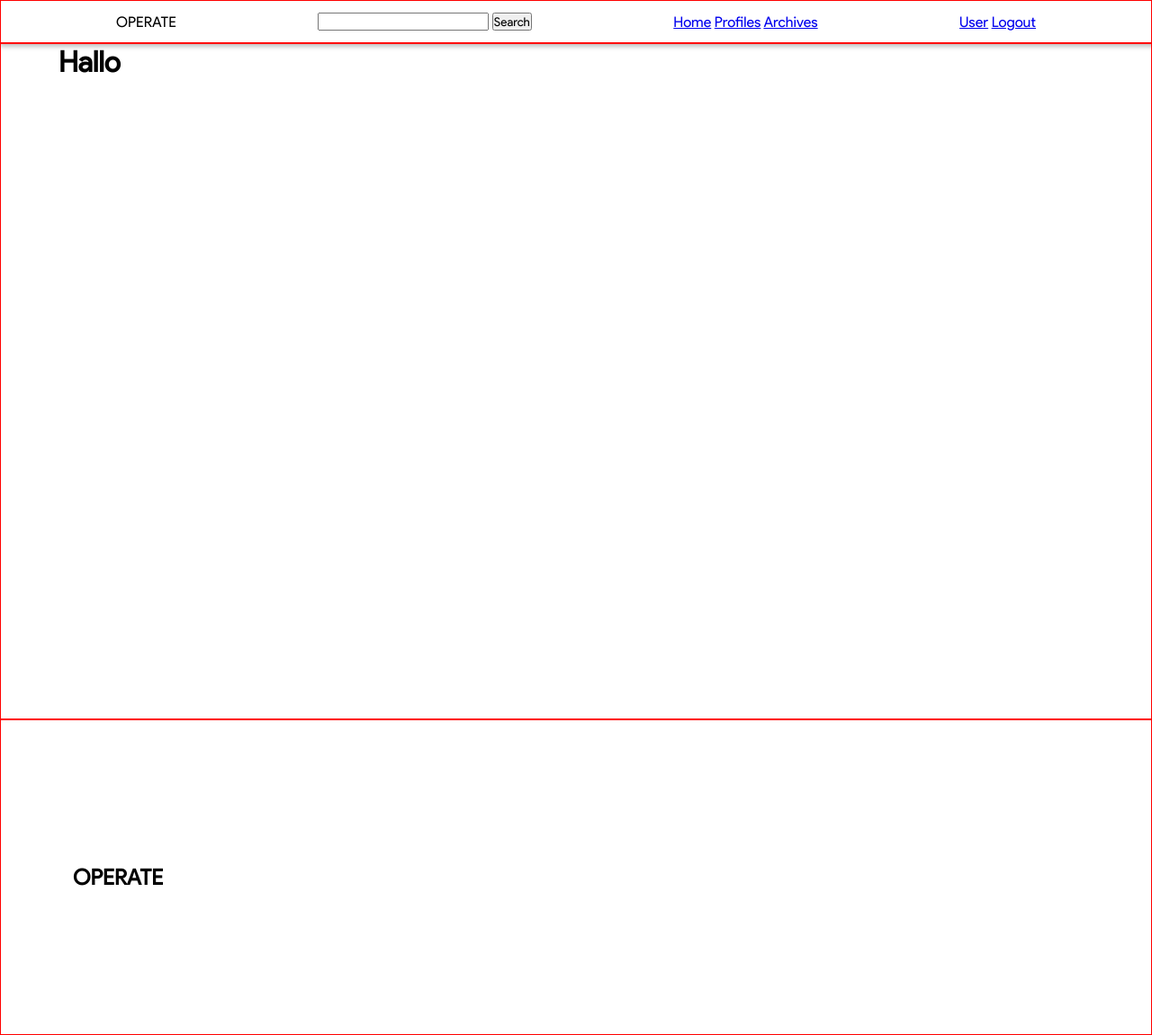
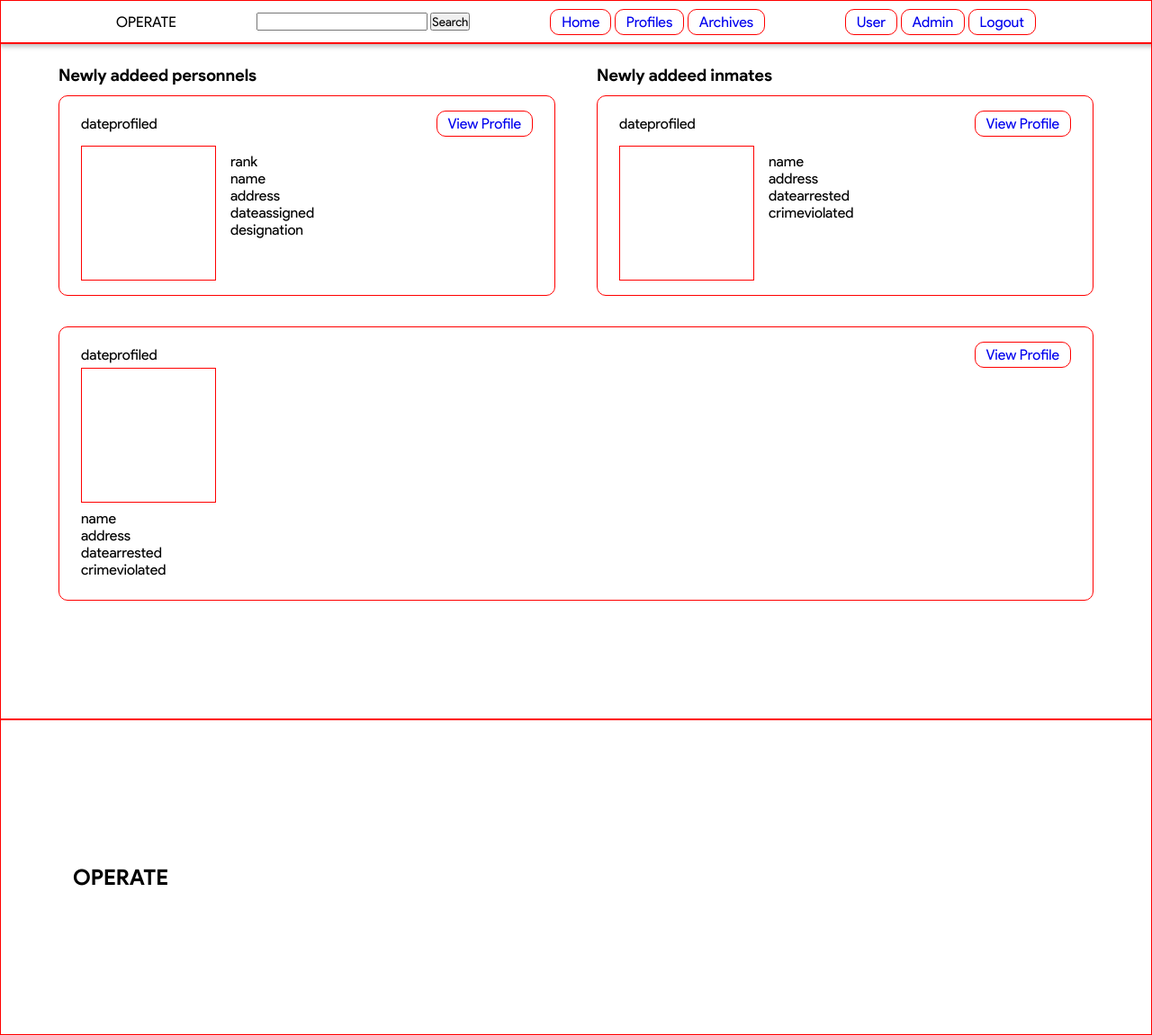
Before and after one commit to bluery0206/operate, a Django app: page / in a window 1280 px wide. Shown: the whole page at 90% size. Run offline with Django 5.2, Linux system fonts and the light colour scheme.

Commit message:
updated UIs

```diff
--- a/home/static/main.css
+++ b/home/static/main.css
@@ -31,6 +31,10 @@
     --shadow: rgba(0, 0, 0, 0.25);
 }
 
+h1, h2, h3, h4, h5, h6 {
+    font-family: ProductSans-Bold;
+}
+
 * {
 	padding: 0;
 	margin: 0;
@@ -60,9 +64,68 @@ footer {
     padding: 20dvh 10dvh;
 }
 
-nav {
-    display: flex;
-    padding: 0 4dvw;
-    height: 3em;
+.new_profiles {
+    padding                 : 2% 0;
+    display                 : grid;
+    grid-template-columns   : 48% 48%;
+    justify-content         : space-between;
+
+    .card {
+        margin: 2% 0;
+
+        .content {
+            margin-top              : 2%;
+            grid-template-columns   : 150px calc((100% - 150px) - 1em);
+            justify-content         : space-between;
+        }
+    }
+}
+
+.card {
+    border          : 1px solid red;
+    padding         : 1em 1.5em;
+    border-radius   : 10px;
+
+    .header {
+/*            border: 1px solid red;*/
+        display         : flex;
+        justify-content : space-between;
+        align-items     : center;
+
+        .actions {
+/*                border: 1px solid red;*/
+            display: flex;
+            gap: 0.5em;
+        }
+    }
+
+    .content {
+        display: grid;
+
+        .picture {
+            border  : 1px solid red;
+            height  : 150px;
+            width   : 150px;
+
+            img {
+                object-fit: contain;
+            }
+        }
+
+        .details {
+/*            border: 1px solid red;*/
+            padding: 0.5em 0;
+        }
+    }
+}
+
+.btn {
+    padding: 0.25em 0.75em;
+    border: none;
+    border-radius: 10px;
     border: 1px solid red;
+    outline: none;
+    background: none;
+    cursor: pointer;
+    text-decoration: none;
 }
--- a/home/templates/home/base.html
+++ b/home/templates/home/base.html
@@ -20,14 +20,15 @@
 		</form>
 
 		<div>
-			<a href="#">Home</a>
-			<a href="#">Profiles</a>
-			<a href="#">Archives</a>
+			<a class="btn" href="{% url 'operate-home' %}">Home</a>
+			<a class="btn" href="{% url 'profiles' %}">Profiles</a>
+			<a class="btn" href="#">Archives</a>
 		</div>
 
 		<div>
-			<a href="#">User</a>
-			<a href="#">Logout</a>
+			<a class="btn" href="#">User</a>
+			<a class="btn" href="admin/">Admin</a>
+			<a class="btn" href="#">Logout</a>
 		</div>
 	</header>
 
--- a/home/templates/home/home.html
+++ b/home/templates/home/home.html
@@ -1,5 +1,84 @@
 {% extends 'home/base.html' %}
 
 {% block content %}
-	<h1>Hallo</h1>
+	<div class="new_profiles">
+		<div class="personnels">
+			<h3>Newly addeed personnels</h3>
+
+			<div class="personnel card">
+				<div class="header">
+					<div>dateprofiled</div>
+
+					<div class="actions">
+						<a class="btn" href="#">View Profile</a>
+					</div>
+				</div>
+
+				<div class="content">
+					<div class="picture">
+						<img src="" alt="">
+					</div>
+
+					<div class="details">
+						<div>rank</div>
+						<div>name</div>
+						<div>address</div>
+						<div>dateassigned</div>
+						<div>designation</div>
+					</div>
+				</div>
+			</div>
+		</div>
+
+		<div class="inmates">
+			<h3>Newly addeed inmates</h3>
+
+			<div class="inmate card">
+				<div class="header">
+					<div>dateprofiled</div>
+
+					<div class="actions">
+						<a class="btn" href="#">View Profile</a>
+					</div>
+				</div>
+
+				<div class="content">
+					<div class="picture">
+						<img src="" alt="">
+					</div>
+
+					<div class="details">
+						<div>name</div>
+						<div>address</div>
+						<div>datearrested</div>
+						<div>crimeviolated</div>
+					</div>
+				</div>
+			</div>
+
+		</div>
+	</div>
+
+	<div class="inmate card">
+		<div class="header">
+			<div>dateprofiled</div>
+
+			<div class="actions">
+				<a class="btn" href="#">View Profile</a>
+			</div>
+		</div>
+
+		<div class="content">
+			<div class="picture">
+				<img src="" alt="">
+			</div>
+
+			<div class="details">
+				<div>name</div>
+				<div>address</div>
+				<div>datearrested</div>
+				<div>crimeviolated</div>
+			</div>
+		</div>
+	</div>
 {% endblock content %}
```
